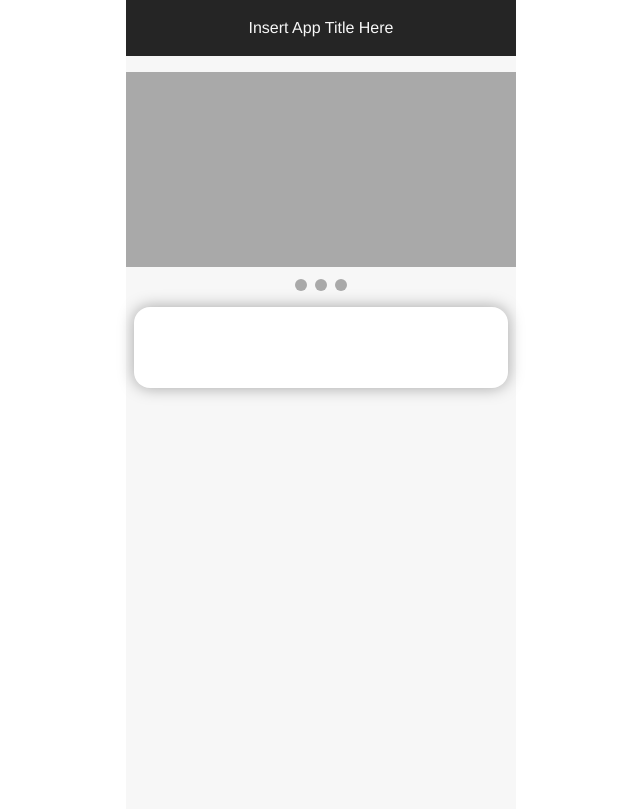
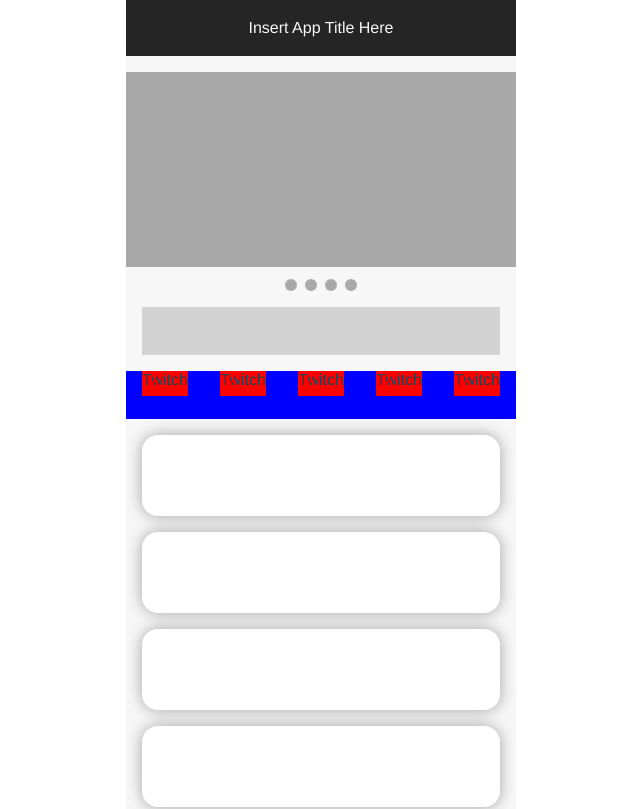
Before and after one commit to simd-float4x4/2525, a Vue app in the folder niconico-researcher/: page / in a window 1280 px wide. Shown: the top 809 px of the page, without its empty margins (319-959 px from the left). Built offline with nearby package versions, Linux system fonts and the light colour scheme.

Commit message:
fix: タブのScrollableに対応

```diff
--- a/niconico-researcher/src/App.vue
+++ b/niconico-researcher/src/App.vue
@@ -1,8 +1,15 @@
 <template>
   <div class="main_view">
     <NavigationBar />
-    <Carousel />
+    <CarouselArea />
+    <SearchForm />
+    <CategoryList />
     <div class="display_area">
+       <CastCell userName="無限" userAccountId="@infinity_mkds"/>
+       <CastCell userName="無限" userAccountId="@infinity_mkds"/>
+       <CastCell userName="無限" userAccountId="@infinity_mkds"/>
+       <CastCell userName="無限" userAccountId="@infinity_mkds"/>
+       <CastCell userName="無限" userAccountId="@infinity_mkds"/>
        <CastCell userName="無限" userAccountId="@infinity_mkds"/>
     </div>
   </div>
@@ -10,15 +17,18 @@
 
 <script>
 import NavigationBar from './components/NavigationBar.vue'
-import Carousel from './components/Carousel.vue'
+import CarouselArea from './components/CarouselArea.vue'
 import CastCell from './components/CastCell.vue'
-
+import SearchForm from './components/SearchForm.vue'
+import CategoryList from './components/CategoryList/CategoryList.vue'
 
 export default {
   name: 'App',
   components: {
     NavigationBar,
-    Carousel,
+    CarouselArea,
+    SearchForm,
+    CategoryList,
     CastCell
   }
 }
@@ -29,7 +39,6 @@ export default {
 body {
   margin: 0;
   padding: 0;
-  overflow: hidden;
 }
 
 #app {
--- a/niconico-researcher/src/components/Carousel.vue
+++ b/niconico-researcher/src/components/CarouselArea.vue
@@ -4,6 +4,7 @@
     </div>
     <div class="carousel_indicator_area">
         <div class="carousel_indicators">
+            <div class="carousel_indicator_dot"></div>
             <div class="carousel_indicator_dot"></div>
             <div class="carousel_indicator_dot"></div>
             <div class="carousel_indicator_dot"></div>
--- a/niconico-researcher/src/components/CastCell.vue
+++ b/niconico-researcher/src/components/CastCell.vue
@@ -33,9 +33,9 @@ export default {
 .cell {
     background-color: white;
     border-radius: 16px;
-    width: 358px;
+    width: 342px;
     height: 65px;
-    margin: 0 auto 16px auto;
+    margin: 0 16px 16px 16px;
     font-family: -apple-system, 'BlinkMacSystemFont', 'Hiragino Kaku Gothic ProN', 'メイリオ', Sans-Serif;
     border-radius: 16px;
     box-shadow: 0px 0px 16px 0px rgba(0, 0, 0, 0.34);
--- /dev/null
+++ b/niconico-researcher/src/components/CategoryList/CategoryList.vue
@@ -0,0 +1,33 @@
+<template>
+    <div class="category_list_area">
+        <SingleCategory />
+        <SingleCategory />
+        <SingleCategory />
+        <SingleCategory />
+        <SingleCategory />
+        <SingleCategory />
+        <SingleCategory />
+        <SingleCategory />
+        <SingleCategory />
+    </div>
+</template>
+
+<script>
+import SingleCategory from './SingleCategory.vue'
+
+export default {
+  name: 'CategoryList',
+  components: {
+    SingleCategory
+  }
+}
+</script>
+
+<style>
+    .category_list_area {
+        width: 390px;
+        margin-bottom: 16px;
+        display: flex;
+        overflow: scroll;
+    }
+</style>
--- /dev/null
+++ b/niconico-researcher/src/components/CategoryList/SingleCategory.vue
@@ -0,0 +1,34 @@
+<template>
+    <div class="single_category_tab">
+        <div class="category_name">
+            {{ platformName }}
+        </div>
+    </div>
+</template>
+
+<script>
+import * as Platform from "/Users/asobu_dev/Desktop/Project/System/niconicoSearcher/niconico-researcher/src/js/enum.js";
+
+export default {
+  name: 'CategoryName',
+  data: () => ({
+      platformName: Platform.Services.Twitch.label
+  }),
+}
+</script>
+
+<style>
+    .single_category_tab {
+        width: 78px;
+        min-width: 78px;
+        height: 48px;
+        display: flex;
+        background-color: blue;
+    }
+
+    .category_name {
+        background-color: red;
+        height: 25px;
+        margin: 0 auto;
+    }
+</style>
--- /dev/null
+++ b/niconico-researcher/src/components/SearchForm.vue
@@ -0,0 +1,14 @@
+<template>
+    <div class="search_form_view">
+
+    </div>
+</template>
+
+<style>
+    .search_form_view {
+        width: 358px;
+        height: 48px;
+        background-color: lightgray;
+        margin: 0 16px 16px 16px;
+    }
+</style>
```
